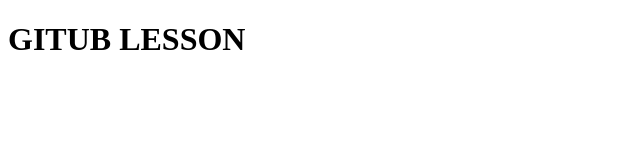
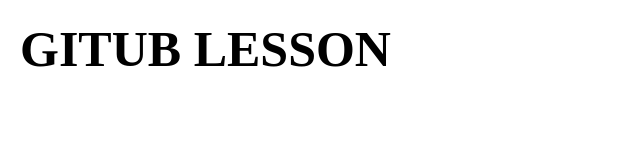
Before and after one commit to AzamatAbraev/Lesson-11, a plain HTML site: page index.html in a window 1280 px wide. Shown: the whole page, without its empty margins (0-640 px from the left). Drawn offline with Linux system fonts and the light colour scheme.

Commit message:
headingstyle

```diff
--- a/css/style.css
+++ b/css/style.css
@@ -0,0 +1,9 @@
+* {
+  padding: 0;
+  margin: 0;
+}
+
+h1 {
+  font-size: 50px;
+  padding: 20px;
+}
--- a/index.html
+++ b/index.html
@@ -4,6 +4,7 @@
     <meta charset="UTF-8" />
     <meta name="viewport" content="width=device-width, initial-scale=1.0" />
     <title>Azamat Abraev</title>
+    <link rel="stylesheet" href="css/style.css" />
   </head>
   <body>
     <h1>GITUB LESSON</h1>
```
